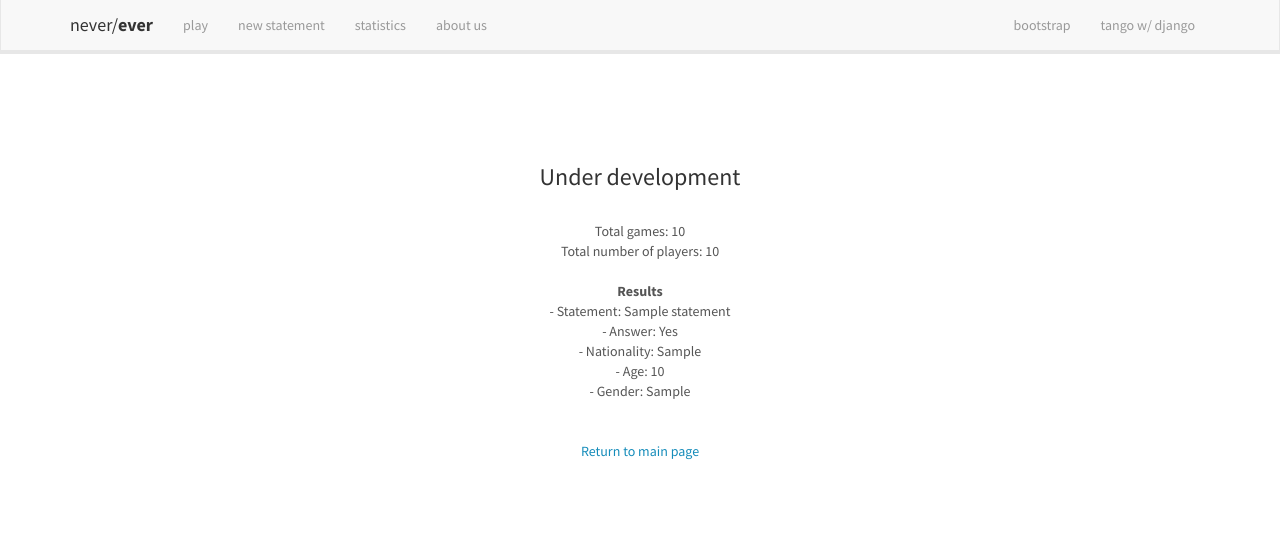
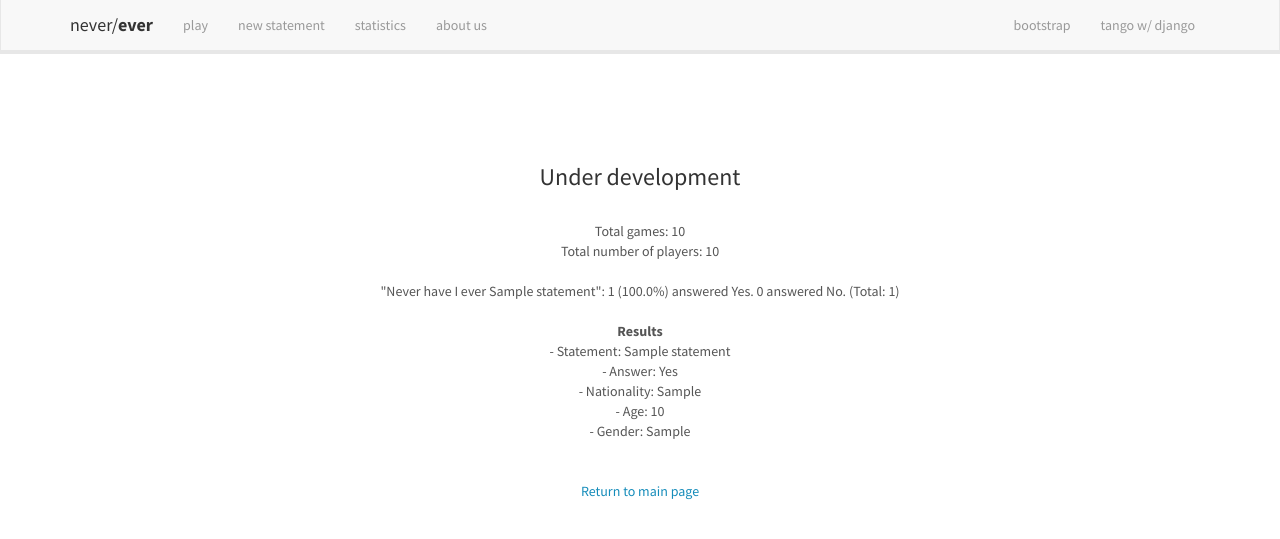
Before and after one commit to RRothfeld/NeverEver, a Django app: page /stats in a window 1280 px wide. Shown: the top 539 px of the page. Run offline with Django 3.2, Linux system fonts and the light colour scheme; tables that the repository leaves empty hold one stand-in row (values such as "Sample post"); some libraries are stand-ins or nearby versions.

Commit message:
More information is displayed on the overall stats page

```diff
--- a/project/neverever/views.py
+++ b/project/neverever/views.py
@@ -3,7 +3,11 @@ from django.shortcuts import render
 from neverever.models import Category, Statement, Session, Player, Answer, GlobalCounter, Result
 from neverever.forms import StatementForm, AnswerForm, SessionForm, PlayerForm
 
+import json
+from django.template.loader import render_to_string
+from django.template import RequestContext
 from django.db.models import Q
+from django.http import HttpResponseRedirect, HttpResponse
 
 
 import random  # Fetch random statements
@@ -27,6 +31,7 @@ def index(request):
     context_dict['nPlayers'] = num_players
     return render(request, 'neverever/index.html', context_dict)
 
+
 def update_count(request):
     context_dict = {}
     num_sessions = Session.objects.count()
@@ -41,9 +46,36 @@ def about(request):
 
 
 def stats(request):
+
     gc = GlobalCounter.objects.all()[0]
     results = Result.objects.all()
     context_dict = {'globalCounter': gc, 'results': results}
+
+    statements_list = []
+
+    statements = Statement.objects.all()
+    for statement in statements:
+        yes = 0
+        no = 0
+
+        statement_answers = Result.objects.filter(statement=statement)
+        # print len(statement_answers)
+        for result in statement_answers:
+            if result.answer:
+                yes += 1
+            else:
+                no += 1
+        total = yes+no
+        if total > 0:
+            yes_percentage = (yes*100/total)
+            no_percentage = (no*100/total)
+        else:
+            yes_percentage = False
+            no_percentage = False
+        statements_list.append({'title': statement, "yes": yes, "no": no, "total": total,
+                                "yes_percentage": yes_percentage, "no_percentage": no_percentage})
+
+    context_dict['statements'] = statements_list
     return render(request, 'neverever/stats.html', context_dict)
 
 
@@ -215,7 +247,6 @@ def set_name(request):
     return render(request, 'neverever/answerButtons.html', {'formlist': formlist})
 
 
-
 def play_summary(request):
     context_dict = {}
     sid = request.session.session_key
@@ -307,7 +338,6 @@ def play_summary(request):
 
 
 
-# TODO: make sure that at least one Category is selected
 def play_options(request):
     context_dict = {}
 
@@ -334,10 +364,6 @@ def play_options(request):
 
     context_dict['form'] = form
     return render(request, 'neverever/playOptions.html', context_dict)
-
-
-# TODO: Remove
-from django.http import HttpResponseRedirect, HttpResponse
 
 
 def new_statement(request):
@@ -397,9 +423,6 @@ def testing_category(request, category_name_slug):
     # Go render the response and return it to the client.
     return render(request, 'neverever/testingCategories.html', context_dict)
 
-import json
-from django.template.loader import render_to_string
-from django.template import RequestContext
 
 def add_player(request):
     #sid = None
--- a/project/templates/neverever/stats.html
+++ b/project/templates/neverever/stats.html
@@ -11,6 +11,29 @@
         <br />Total games: {{ globalCounter.total_sessions }}
         <br />Total number of players: {{ globalCounter.total_players }}
         <br />
+    {% endif %}
+
+    {% if statements %}
+        <br />
+        {% for statement in statements %}
+            "Never have I ever {{ statement.title }}":
+            {% if statement.total %}
+                {{ statement.yes }}
+                {% if statement.yes_percentage %}
+                    ({{ statement.yes_percentage }}%)
+                {% endif %}
+                answered Yes.
+                {{ statement.no }}
+                {% if statement.no_percentage %}
+                    ({{ statement.no_percentage }}%)
+                {% endif %}
+                answered No.
+                (Total: {{ statement.total }})
+            {% else %}
+                No answers yet.
+            {% endif %}
+            <br />
+        {% endfor %}
     {% endif %}
     {% if results %}
         <br /><b>Results</b><br />
```
